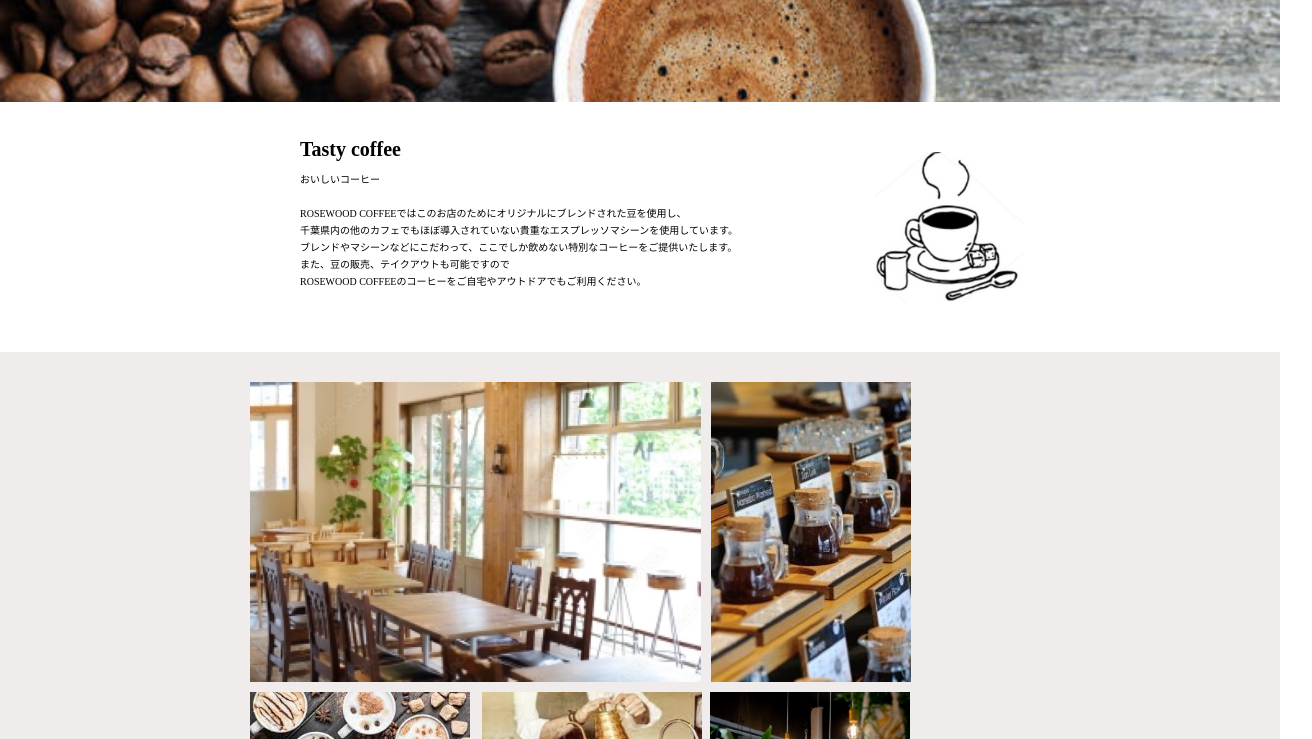
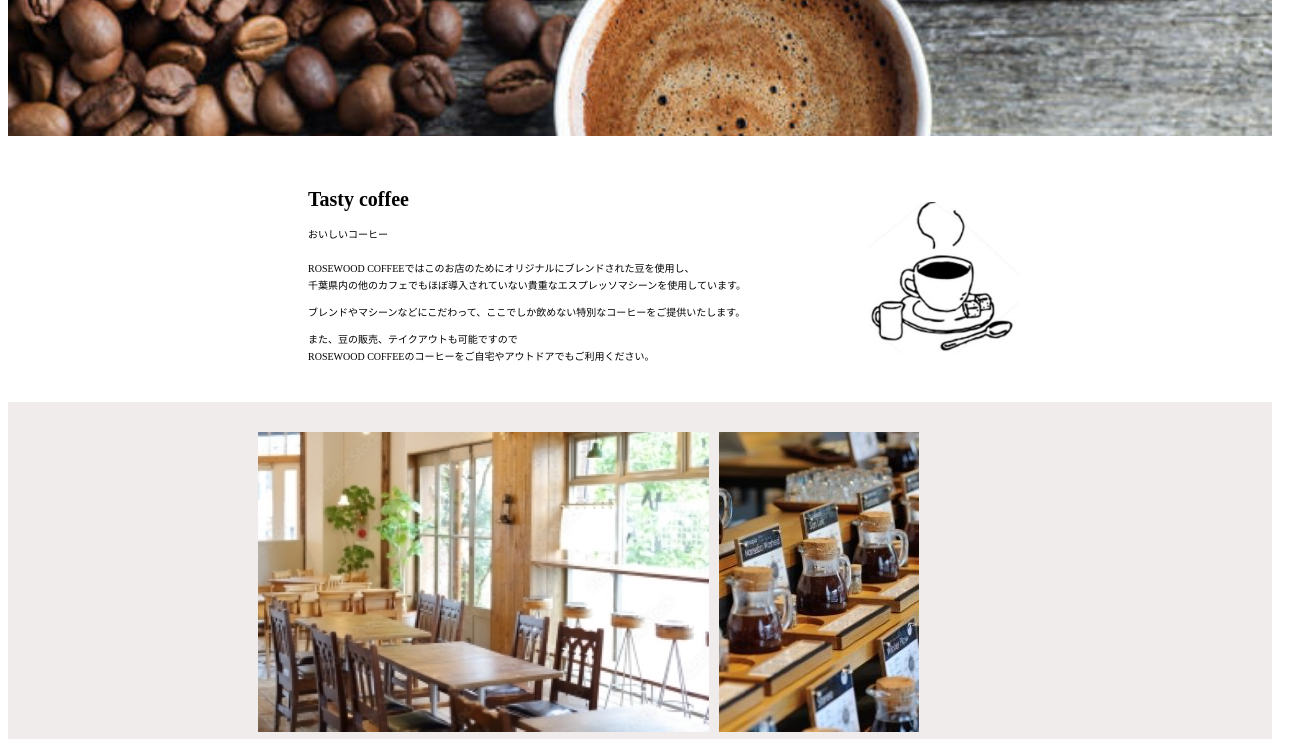
Before and after one commit to rusuntic/coffee, a plain HTML site: page index.html in a window 1280 px wide. Shown: the part 298-1037 px from the top of the page, 1312 px wide, since content can reach past the window. Drawn offline with Linux system fonts and the light colour scheme; some packages are replaced by stand-ins of ours; files whose address does not match are found by name.

Commit message:
Update index.html

```diff
--- a/index.html
+++ b/index.html
@@ -6,7 +6,7 @@
     <title>practice</title>
 
 <!--CSS-->
-    <link rel="stylesheet" href="https://unpkg.com/ress/dist/ress.min.css">
+    <link rel="stylesheet" href="https://rusuntic.github.io/coffee/CSS/style.css/">
     <link href="https://fonts.googleapis.com/css?family=philosopher" rel="stylesheet">
     <link href="css/style.css" rel="stylesheet">
 </head>
```
